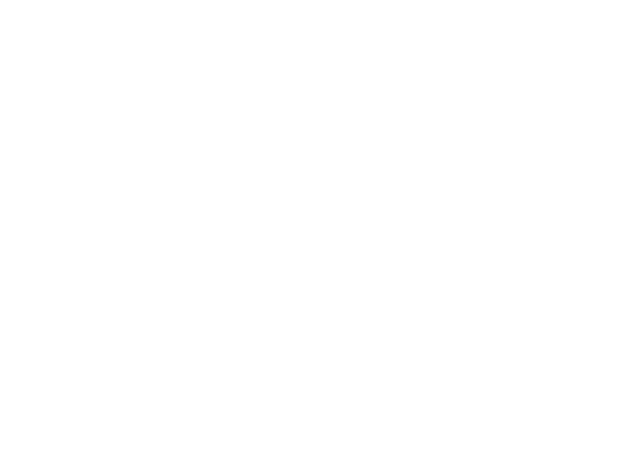
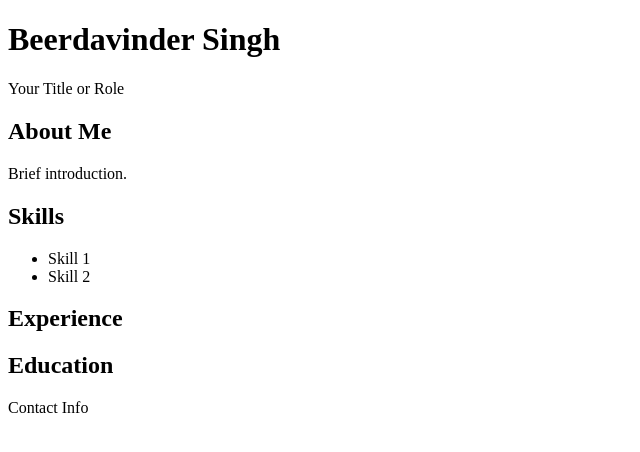
Before and after one commit to Beerdavindersingh/Front_End_Assignment_2, a plain HTML site: page index.html in a window 1280 px wide. Shown: the whole page, without its empty margins (0-640 px from the left). Drawn offline with Linux system fonts and the light colour scheme.

Commit message:
Added Semantic Structures

```diff
--- a/index.html
+++ b/index.html
@@ -1,9 +1,39 @@
 <!DOCTYPE html>
 <html lang="en">
-	<head>
+<head>
 		<meta charset="UTF-8" >
 		<meta
 			name="viewport"
 			content="width=device-width, initial-scale=1.0" >
 		<title>Resume</title>
-	</head>
+</head>
+<body>
+    <header>
+        <h1>Beerdavinder Singh</h1>
+        <p>Your Title or Role</p>
+    </header>
+
+    <section id="about">
+        <h2>About Me</h2>
+        <p>Brief introduction.</p>
+    </section>
+
+    <section id="skills">
+        <h2>Skills</h2>
+        <ul>
+            <li>Skill 1</li>
+            <li>Skill 2</li>
+        </ul>
+    </section>
+    <section id="Experience">
+        <h2>Experience</h2>
+
+    </section>
+    <section id="Education">
+        <h2>Education</h2>
+
+    <footer>
+        <p>Contact Info</p>
+    </footer>
+</body>
+</html>
```
